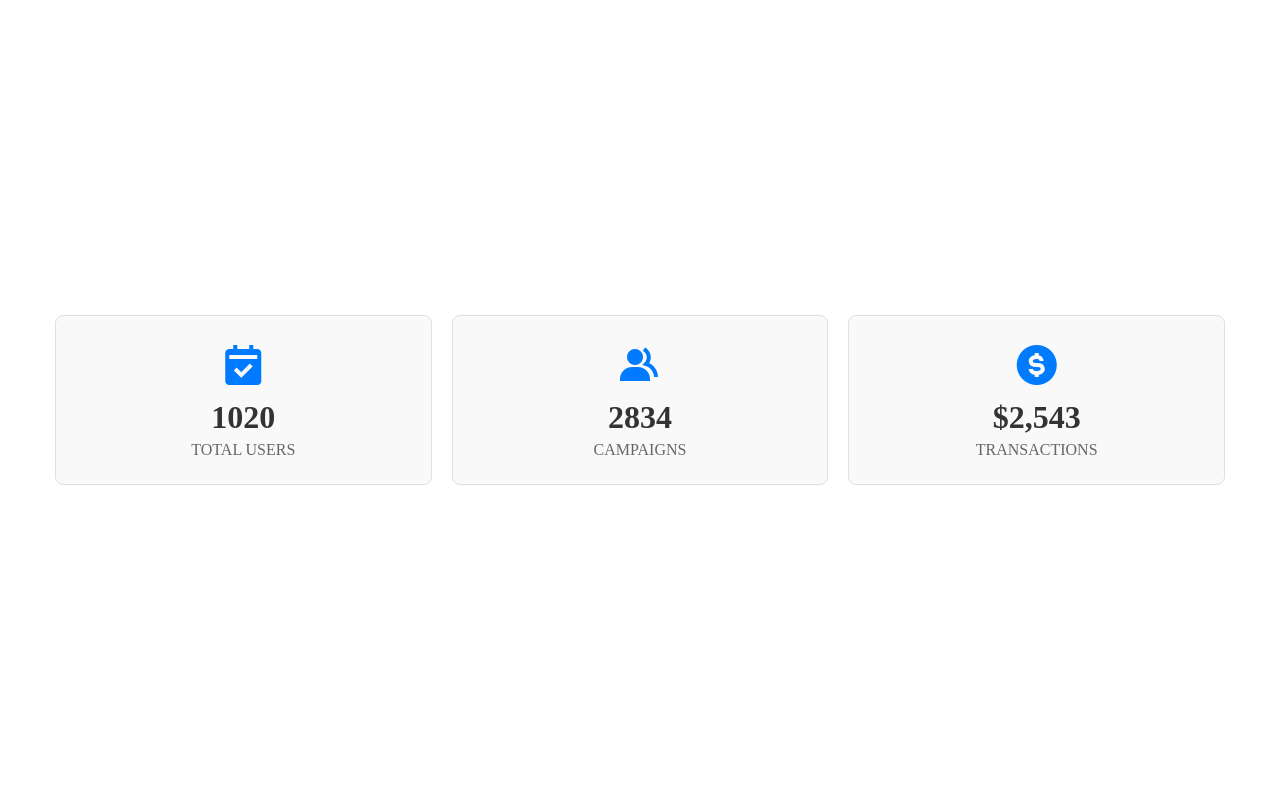
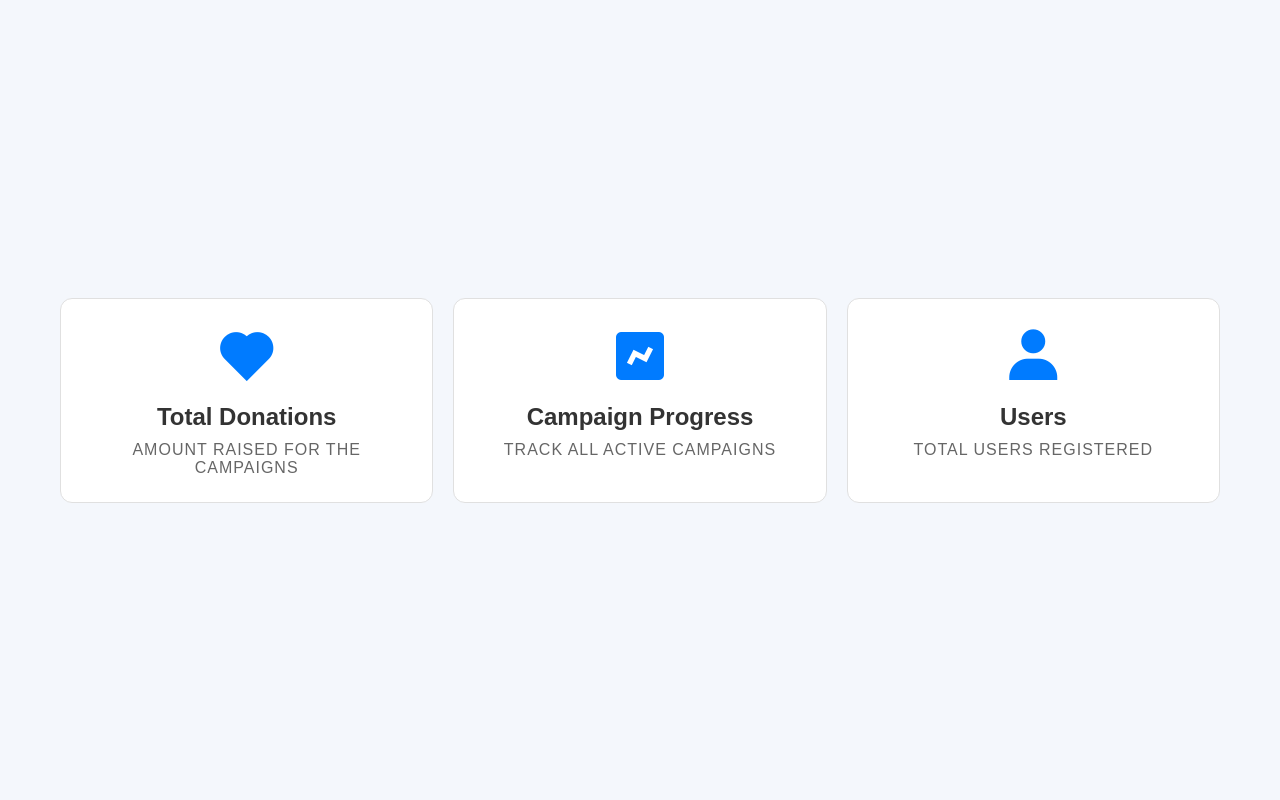
Before and after one commit to jubair2002/dbms-project, a PHP site: page /dashboardSummary.php in a window 1280 px wide. Run offline with PHP 8.4, Linux system fonts and the light colour scheme.

Commit message:
updated campaign pages

```diff
--- a/src/assets/css/dashboardSummary.css
+++ b/src/assets/css/dashboardSummary.css
@@ -1,3 +1,4 @@
+/* Reset and box-sizing for consistency */
 * {
     margin: 0;
     padding: 0;
@@ -7,62 +8,102 @@
 body, html {
     height: 100%;
     width: 100%;
-    background-color: white;
+    background-color: #f4f7fc;
+    font-family: 'Arial', sans-serif;
 }
 
+/* Center the content on the page */
 main {
     height: 100vh;
     width: 100vw;
     display: flex;
     justify-content: center;
     align-items: center;
-    background-color: white;
+    padding: 20px;
 }
 
+/* Box Container */
 .box-container {
     width: 100%;
     max-width: 1200px;
-    padding: 0 15px;
+    padding: 20px;
+    display: flex;
+    justify-content: space-between;
+    flex-wrap: wrap;
+    gap: 20px;
 }
 
+/* Box Info: Flex for responsive layout */
 .box-info {
     display: flex;
     justify-content: space-between;
     gap: 20px;
+    flex-wrap: wrap;
+    width: 100%;
 }
 
+/* Individual Box Styles */
 .box {
     flex: 1;
-    background-color: #f9f9f9;
+    min-width: 250px; /* To ensure responsiveness */
+    background-color: #ffffff;
     border: 1px solid #e0e0e0;
-    border-radius: 8px;
+    border-radius: 12px;
     padding: 25px;
     display: flex;
     align-items: center;
     text-align: center;
     flex-direction: column;
+    transition: transform 0.3s ease, box-shadow 0.3s ease;
 }
 
-.box i {
-    font-size: 3rem;
-    margin-bottom: 10px;
-    color: #007bff;
+/* Add a shadow effect and scale on hover */
+.box:hover {
+    transform: translateY(-10px);
+    box-shadow: 0 10px 20px rgba(0, 0, 0, 0.1);
 }
 
-.box h3 {
-    font-size: 2rem;
-    color: #333;
-    margin-bottom: 5px;
+/* Icon Styles inside the Box */
+.box i {
+    font-size: 4rem;
+    margin-bottom: 15px;
+    color: #007bff;
+    transition: color 0.3s ease;
 }
 
+/* Header Styling in Boxes */
+.box h3 {
+    font-size: 1.5rem;
+    color: #333;
+    margin-bottom: 10px;
+    font-weight: 600;
+}
+
+/* Paragraph Text inside the Box */
 .box p {
     font-size: 1rem;
     color: #666;
     text-transform: uppercase;
+    letter-spacing: 1px;
 }
 
-@media screen and (max-width: 600px) {
+/* Box hover icon color change */
+.box:hover i {
+    color: #0056b3;
+}
+
+/* Responsive Layout for Mobile Devices */
+@media screen and (max-width: 768px) {
     .box-info {
         flex-direction: column;
+        align-items: center;
     }
 }
+
+/* Responsive Design for Very Small Devices */
+@media screen and (max-width: 600px) {
+    .box-container {
+        flex-direction: column;
+        align-items: center;
+    }
+}
--- a/src/campaign-details.php
+++ b/src/campaign-details.php
@@ -52,7 +52,6 @@ $days_remaining = $today <= $end_date ? $today->diff($end_date)->days : 0;
     <div class="container">
         <div class="header">
             <h1>Campaign Details</h1>
-            <a href="campaign.php" class="back-btn">BACK TO CAMPAIGNS</a>
         </div>
 
         <div class="campaign-details">
@@ -112,6 +111,8 @@ $days_remaining = $today <= $end_date ? $today->diff($end_date)->days : 0;
                     <button class="tab-btn active" data-tab="story">Campaign Story</button>
                     <button class="tab-btn" data-tab="updates">Updates</button>
                     <button class="tab-btn" data-tab="donors">Donors</button>
+                    <button class="tab-btn" data-tab="Volunteer">Volunteers</button>
+
                 </div>
 
                 <div class="tab-content">
--- a/src/dashboardSummary.php
+++ b/src/dashboardSummary.php
@@ -12,19 +12,19 @@
     <div class="box-container">
         <div class="box-info">
             <div class="box">
-                    <i class='bx bxs-calendar-check'></i>
-                    <h3>1020</h3>
-                    <p>Total Users</p>
+                <i class="bx bxs-heart"></i>
+                <h3>Total Donations</h3>
+                <p>Amount raised for the campaigns</p>
             </div>
             <div class="box">
-                    <i class='bx bxs-group'></i>
-                    <h3>2834</h3>
-                    <p>Campaigns</p>
+                <i class="bx bxs-chart"></i>
+                <h3>Campaign Progress</h3>
+                <p>Track all active campaigns</p>
             </div>
             <div class="box">
-                    <i class='bx bxs-dollar-circle'></i>
-                    <h3>$2,543</h3>
-                    <p>Transactions</p>
+                <i class="bx bxs-user"></i>
+                <h3>Users</h3>
+                <p>Total users registered</p>
             </div>
         </div>
     </div>
--- a/src/databaseCode.txt
+++ b/src/databaseCode.txt
@@ -41,4 +41,5 @@ CREATE TABLE campaigns (
     created_at DATETIME DEFAULT CURRENT_TIMESTAMP,
     updated_at DATETIME DEFAULT CURRENT_TIMESTAMP ON UPDATE CURRENT_TIMESTAMP,
     status ENUM('pending', 'approved', 'rejected') DEFAULT 'pending'
+    progress ENUM('ongoing', 'end') DEFAULT 'ongoing'
 );
```
Also changed, not shown: page design.txt (added, +7 -0 lines), src/admin_dashboard.php (+0 -14 lines), src/allCampaign.php (+42 -8 lines), src/campaign.php (+40 -7 lines), src/dashboard_summary.php (deleted, +0 -40 lines). Lines whose indentation alone changed are shown as unchanged.
